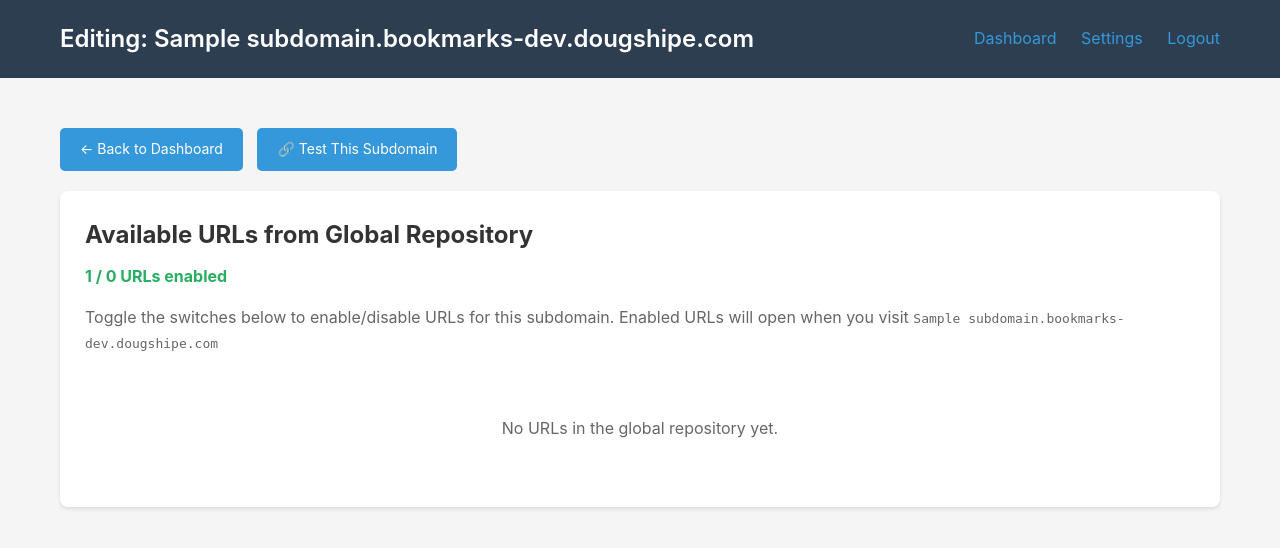
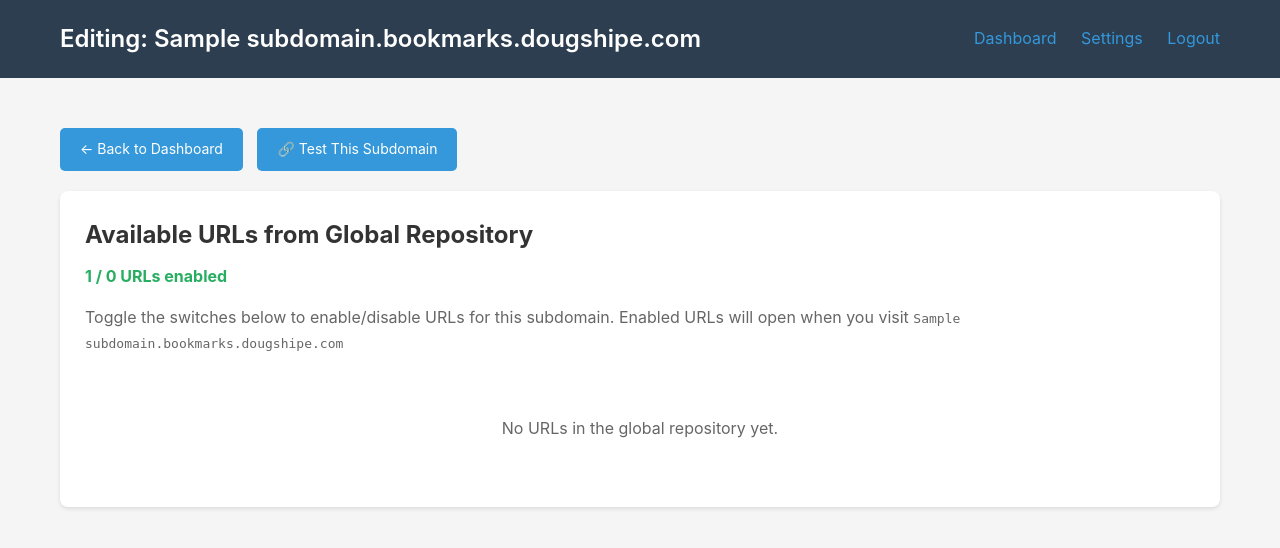
Before and after one commit to doesntremindm3/casino-bookmarks, a Flask app: page /admin/subdomain/1 in a window 1280 px wide. Shown: the top 548 px of the page. Run offline with Flask 3, Linux system fonts and the light colour scheme; the visitor is signed in with stand-in values (Sample User, id 1); tables that the repository leaves empty hold one stand-in row (values such as "Sample post"); data that the repository does not hold is empty.

Commit message:
Add secure-headers and rate-limit Traefik middlewares; fix prod domain references
Co-Authored-By: Claude Opus 4.5 <noreply@anthropic.com>

```diff
--- a/app.py
+++ b/app.py
@@ -586,9 +586,9 @@ def index():
             return redirect(url_for('admin'))
         return redirect(url_for('login'))
 
-    # Extract subdomain from format: subdomain.bookmarks-dev.dougshipe.com
-    if '.bookmarks-dev.dougshipe.com' in host:
-        subdomain = host.split('.bookmarks-dev.dougshipe.com')[0].split('.')[-1]
+    # Extract subdomain from format: subdomain.bookmarks.dougshipe.com
+    if '.bookmarks.dougshipe.com' in host:
+        subdomain = host.split('.bookmarks.dougshipe.com')[0].split('.')[-1]
 
         db = get_db()
         subdomain_record = db.execute(
@@ -626,7 +626,7 @@ def index():
         return render_template('subdomain_not_found.html', subdomain=subdomain)
 
     # Fallback
-    return 'Bookmark Manager v8 - Access via subdomain.bookmarks-dev.dougshipe.com or admin at casinobookmarks-dev.dougshipe.com'
+    return 'Bookmark Manager v8 - Access via subdomain.bookmarks.dougshipe.com or admin at casinobookmarks.dougshipe.com'
 
 
 if __name__ == '__main__':
--- a/docker-compose.yml
+++ b/docker-compose.yml
@@ -28,6 +28,7 @@ services:
       - "traefik.http.routers.casino-bookmarks-secure.rule=Host(`casinobookmarks.dougshipe.com`) || HostRegexp(`^[a-z0-9-]+\\.bookmarks\\.dougshipe\\.com$`)"
       - "traefik.http.routers.casino-bookmarks-secure.tls=true"
       - "traefik.http.routers.casino-bookmarks-secure.tls.certresolver=cloudflare"
+      - "traefik.http.routers.casino-bookmarks-secure.middlewares=secure-headers@file,rate-limit@file"
       - "traefik.http.routers.casino-bookmarks-secure.service=casino-bookmarks"
 
       # Service definition
--- a/templates/edit_subdomain.html
+++ b/templates/edit_subdomain.html
@@ -2,7 +2,7 @@
 
 {% block title %}Edit {{ subdomain.name }} - Bookmark Manager v8{% endblock %}
 
-{% block header %}Editing: {{ subdomain.name }}.bookmarks-dev.dougshipe.com{% endblock %}
+{% block header %}Editing: {{ subdomain.name }}.bookmarks.dougshipe.com{% endblock %}
 
 {% block extra_css %}
 <style>
@@ -72,7 +72,7 @@
 {% block content %}
 <div style="margin-bottom: 20px;">
     <a href="{{ url_for('admin') }}" class="btn">← Back to Dashboard</a>
-    <a href="https://{{ subdomain.name }}.bookmarks-dev.dougshipe.com" target="_blank" class="btn" style="margin-left: 10px;">
+    <a href="https://{{ subdomain.name }}.bookmarks.dougshipe.com" target="_blank" class="btn" style="margin-left: 10px;">
         🔗 Test This Subdomain
     </a>
 </div>
@@ -85,7 +85,7 @@
 
     <p style="color: #666; margin-bottom: 20px;">
         Toggle the switches below to enable/disable URLs for this subdomain.
-        Enabled URLs will open when you visit <code>{{ subdomain.name }}.bookmarks-dev.dougshipe.com</code>
+        Enabled URLs will open when you visit <code>{{ subdomain.name }}.bookmarks.dougshipe.com</code>
     </p>
 
     {% if urls %}
```
